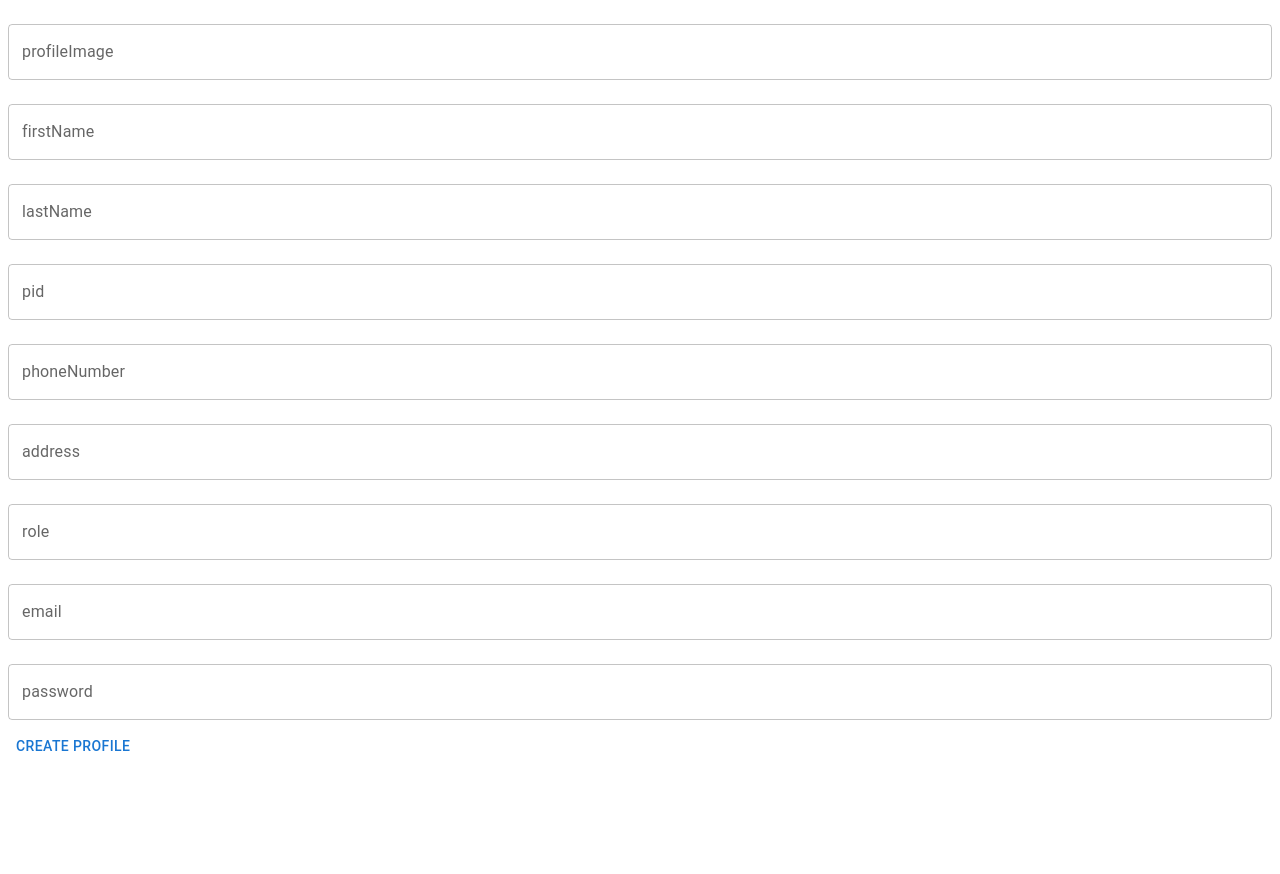
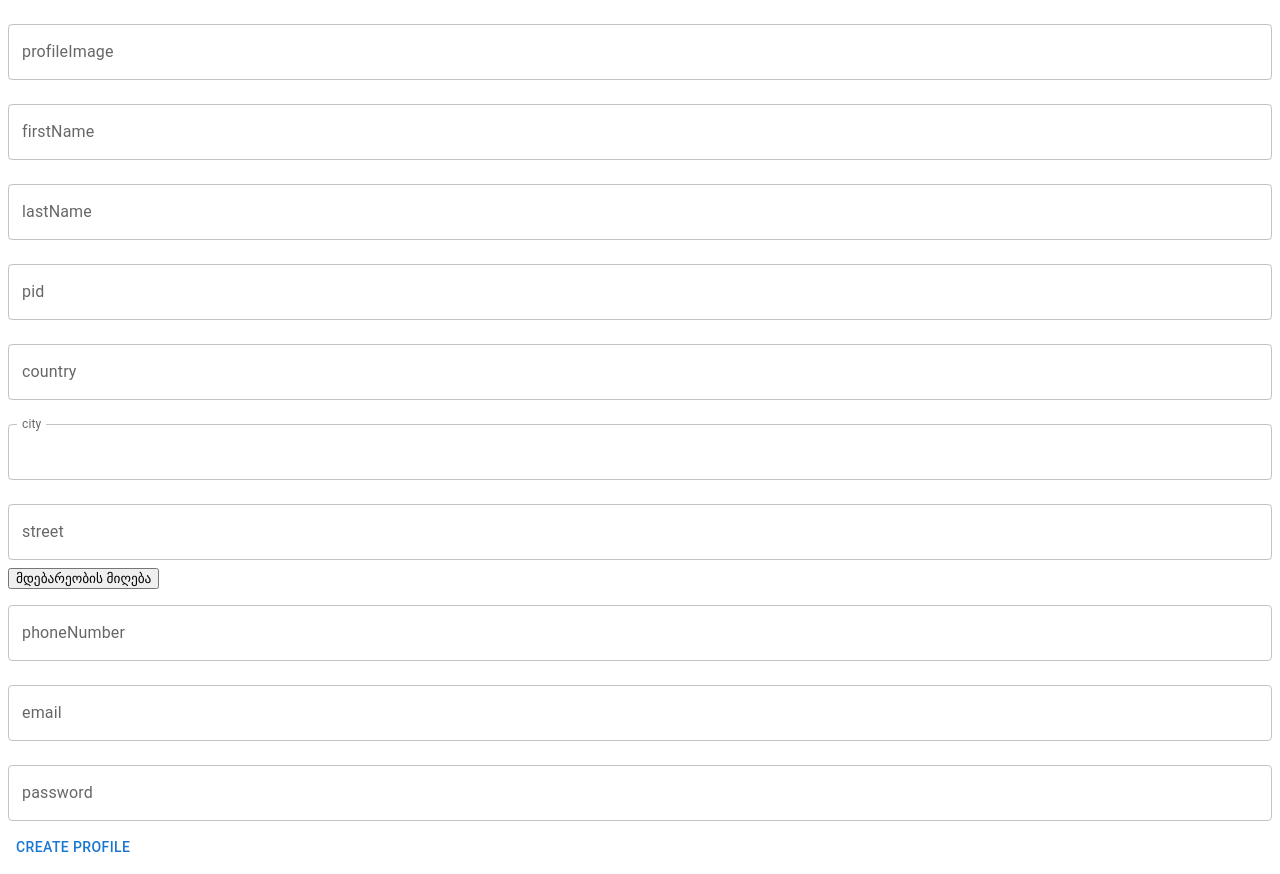
Before and after one commit to Guram-LM/Groupe__A, a React (Vite) app: page / in a window 1280 px wide. Before the commit the page ends 800 px from the top, so only its background shows below. Built offline with nearby package versions, Linux system fonts and the light colour scheme.

Commit message:
add iuser registration page and form

```diff
--- a/package.json
+++ b/package.json
@@ -15,6 +15,7 @@
     "@mui/icons-material": "^7.2.0",
     "@mui/material": "^7.2.0",
     "@reduxjs/toolkit": "^2.8.2",
+    "axios": "^1.10.0",
     "react": "^19.1.0",
     "react-dom": "^19.1.0",
     "react-redux": "^9.2.0",
--- a/src/Appy_Key/Appy_Key.ts
+++ b/src/Appy_Key/Appy_Key.ts
@@ -1 +1,2 @@
 export const Location_App_Key = "AIzaSyBqe0ZrRTU8SU6gUaOReZVGs7cuSkyPM5Y"
+export const Location_URL = "https://maps.googleapis.com/maps/api/geocode/json?latlng="
--- a/src/My-App/form/Form.tsx
+++ b/src/My-App/form/Form.tsx
@@ -1,21 +1,38 @@
-import React, { type ReactNode } from 'react'
-import type { InputeType } from '../interface/interface'
+import React, { type FormEvent, type ReactNode } from 'react'
+import type { InputeType, UserType } from '../interface/interface'
 import { TextField } from '@mui/material'
 
 interface FormPropsType {
     inpute: InputeType[]
     FormButton: ReactNode
+    onSubmit: (e:FormEvent<HTMLFormElement>) => void
+    value: UserType
+    onChange: React.Dispatch<React.SetStateAction<UserType>>
 }
 
-const FormPage:React.FC <FormPropsType> = ({inpute, FormButton}) => {
+const FormPage:React.FC <FormPropsType> = ({inpute, FormButton, onSubmit, value, onChange}) => {
   return (
 
-    <form >
-        {inpute.map(inp =>
-            <TextField key={inp.name} type={inp.type} name={inp.name} label={inp.label}
-                fullWidth margin='normal'
+    <form onSubmit={onSubmit}>
+        {inpute.map((item, index) => {
+          if(item.type === "custom") {
+            return <div key={index}>{item.component} </div>
+          } return (
+            <TextField
+            key={item.name}
+            type={item.type}
+            name={item.name}
+            label={item.label}
+            fullWidth
+            margin='normal'
+            value={value[item.name]}
+            onChange={(e) => onChange((prev) => ({
+              ...prev,
+              [item.name]: e.target.value
+            }))}
             />
-        )}
+          )
+        })}
         {FormButton}
     </form>
   )
--- /dev/null
+++ b/src/My-App/hook/LocationHook.tsx
@@ -0,0 +1,97 @@
+import { useState } from "react"
+import type { LocationType } from "../interface/interface"
+import axios from "axios";
+import { Location_App_Key, Location_URL } from "../../Appy_Key/Appy_Key";
+
+
+interface LocationHookType {
+    location: LocationType
+    loading: boolean
+    getLocation: () => void
+}
+
+type AddressComponent = {
+  long_name: string;
+  short_name: string;
+  types: string[];
+}
+
+export const useLocation = ():LocationHookType  => {
+
+    const [location, setLocation] = useState<LocationType>({
+        country: "",
+        city: "",
+        street: "",
+        postIndex: ""
+    })
+
+    const [loading, setLoading] = useState(false)
+
+    const getLocation = () => {
+
+        setLoading(true)
+
+        navigator.geolocation.getCurrentPosition(
+
+            async (position) => {
+
+                const {latitude, longitude} = position.coords
+
+                try {
+                    const response = await axios.get(`${Location_URL}${latitude},${longitude}&key=${Location_App_Key}`)
+                    const data = response.data
+
+                    if(data.status === "OK") {
+                        const adres: AddressComponent[] = data?.results[0]?.address_components || []
+                        console.log("address components:", adres)
+
+                        const responsType = (type: string) => {
+                            const component = adres.find(comp =>
+                                comp.types.includes(type))
+                                return component?.long_name || ""
+                        }
+
+                        const country = responsType("country")
+                        const street = responsType("route") || responsType("sublocality")
+                                                            || responsType("neighborhood")
+                                                            || responsType("administrative_area_level_1")
+                        const city = responsType("locality")
+                        const postIndex = responsType("postal_code")
+
+                        setLocation({country, street, city, postIndex})
+                    } else {
+                        setLocation({
+                            country: "",
+                            city: "",
+                            street: "მისამათი ვერ მოიძება",
+                            postIndex: ""
+                        })
+                    }
+
+                } catch (error) {
+                    console.log(error)
+                } finally {
+                    setLoading(false)
+                }
+            },
+
+
+            (error) => {
+                setLoading(false)
+                console.log(error)
+                setLocation({
+                    country: "მდებარეობაზე წვდომა არ იქნა დაშვებული",
+                    city: "",
+                    street: "",
+                    postIndex: ""
+                })
+            }
+
+        )
+
+    }
+
+    return {loading, location, getLocation}
+
+
+}
--- a/src/My-App/page/Lokation.tsx
+++ b/src/My-App/page/Lokation.tsx
@@ -1,50 +1,57 @@
-import { useState } from "react";
-import { Location_App_Key } from "../../Appy_Key/Appy_Key";
+import { TextField } from "@mui/material";
+import { useLocation } from "../hook/LocationHook";
+import type { LocationInputeType, UseLocation } from "../interface/interface";
+import { useEffect, useMemo, useState,  } from "react";
 
 
-const Lokation = () => {
+interface LokationProps {
+  value: UseLocation
+  onChange: (value: UseLocation) => void
+}
 
-  const [adres, setAdres] = useState("");
-  const [loading, setLoading] = useState(false);
+const Lokation:React.FC<LokationProps> = ({value, onChange}) => {
 
-  const getLokation = () => {
+  const {loading, location, getLocation} = useLocation()
 
-    setLoading(true);
+  useEffect(() => {
+    if(location) {
+      onChange({
+        city: `${location.city} ${location.postIndex}`,
+        country: location.country,
+        street: location.street
 
-    navigator.geolocation.getCurrentPosition(
-      async (position) => {
-        const { latitude, longitude } = position.coords;
+      })
+    }
+  }, [location])
 
-        const locationURL = `https://maps.googleapis.com/maps/api/geocode/json?latlng=${latitude},${longitude}&key=${Location_App_Key}`;
-        try {
-          const response = await fetch(locationURL);
-          const data = await response.json();
-          if (data.status === "OK") {
-            const formattedAddress = data.results[0]?.formatted_address || "მისამართი ვერ მოიძებნა";
-            setAdres(formattedAddress);
-          }
+  const adresinpute:LocationInputeType[] = [
+          {type: "text", name: "country", label: "country" },
+          {type: "text", name: "city", label: "city" },
+          {type: "text", name: "street", label: "street" },
+    ]
 
-        } catch (error) {
-          console.error( error);
-          setAdres("დაფიქსირდა შეცდომა");
-        } finally {
-          setLoading(false);
-        }
-      },
+    const lokationButton = useMemo(() => {
+      return <button onClick={getLocation} disabled={loading}>
+        {loading ? "იტვირთება..." : "მდებარეობის მიღება"}
+      </button>
+    }, [loading])
 
-      (error) => {
-        console.error(error);
-        setAdres("მდებარეობის წვდომა არ იქნა დაშვებული");
-        setLoading(false);
-      }
-    );
-  };
+
+
   return (
     <div>
-      <button onClick={getLokation} disabled={loading}>
-        {loading ? "იტვირთება..." : "მდებარეობის მიღება"}
-      </button>
-      {adres && <p>მისამართი: {adres}</p>}
+        {adresinpute.map(({type, label, name}) =>
+        <TextField key={name} type={type} name={name} label={label}
+                   fullWidth margin='normal'
+                   value={value[name]}
+                   onChange={(e) => onChange({
+                    ...value,
+                    [name]: e.target.value
+                   })}
+
+        />
+        )}
+        {lokationButton}
     </div>
   );
 };
--- a/src/My-App/page/UserRegistration.tsx
+++ b/src/My-App/page/UserRegistration.tsx
@@ -1,16 +1,43 @@
-import { useMemo } from "react"
+import { useMemo, useState, type FormEvent } from "react"
 import FormPage from "../form/Form"
-import type { InputeType } from "../interface/interface"
+import type { InputeType, UseLocation, UserType } from "../interface/interface"
 import { Button } from "@mui/material"
+import Lokation from "./Lokation"
 
 
 
 const UserRegistration = () => {
 
+  const [userData, setUserData] = useState<UserType>({
+    firstName: "",
+    lastName: "",
+    profileImage: "",
+    pid: "",
+    phoneNumber: "",
+    email: "",
+    password: "",
+    country: "",
+    city: "",
+    street: "",
+  })
+
+
+  const onChange = (loc: UseLocation) => {
+    setUserData((prev) => ({
+      ...prev,
+      ...loc
+    }))
+  }
+
+  const onSubmit = (e:FormEvent<HTMLFormElement>) => {
+    e.preventDefault();
+    console.log(userData)
+  }
+
 
 
     const FormButton= useMemo(() => {
-        return <Button>Create Profile</Button>
+        return <Button type="submit">Create Profile</Button>
     }, [])
 
     const inpute:InputeType[] = [
@@ -18,14 +45,16 @@ const UserRegistration = () => {
         {type: "text", name: "firstName", label: "firstName" },
         {type: "text", name: "lastName", label: "lastName" },
         {type: "text", name: "pid", label: "pid" },
+
+        {type: "custom", component: <Lokation onChange={onChange}
+        value={{country: userData.country, city: userData.city, street: userData.street}}/>},
+
         {type: "number", name: "phoneNumber", label: "phoneNumber" },
-        {type: "text", name: "address", label: "address" },
-        {type: "text", name: "role", label: "role" },
         {type: "email", name: "email", label: "email" },
         {type: "password", name: "password", label: "password" },
     ]
   return (
-    <FormPage inpute={inpute} FormButton={FormButton} />
+    <FormPage inpute={inpute} FormButton={FormButton} onSubmit={onSubmit} value={userData} onChange={setUserData}/>
   )
 }
 
```
Also changed, not shown: src/My-App/interface/interface.ts (+45 -4 lines), 1 other file (tests, documents, lock files or other folders).
